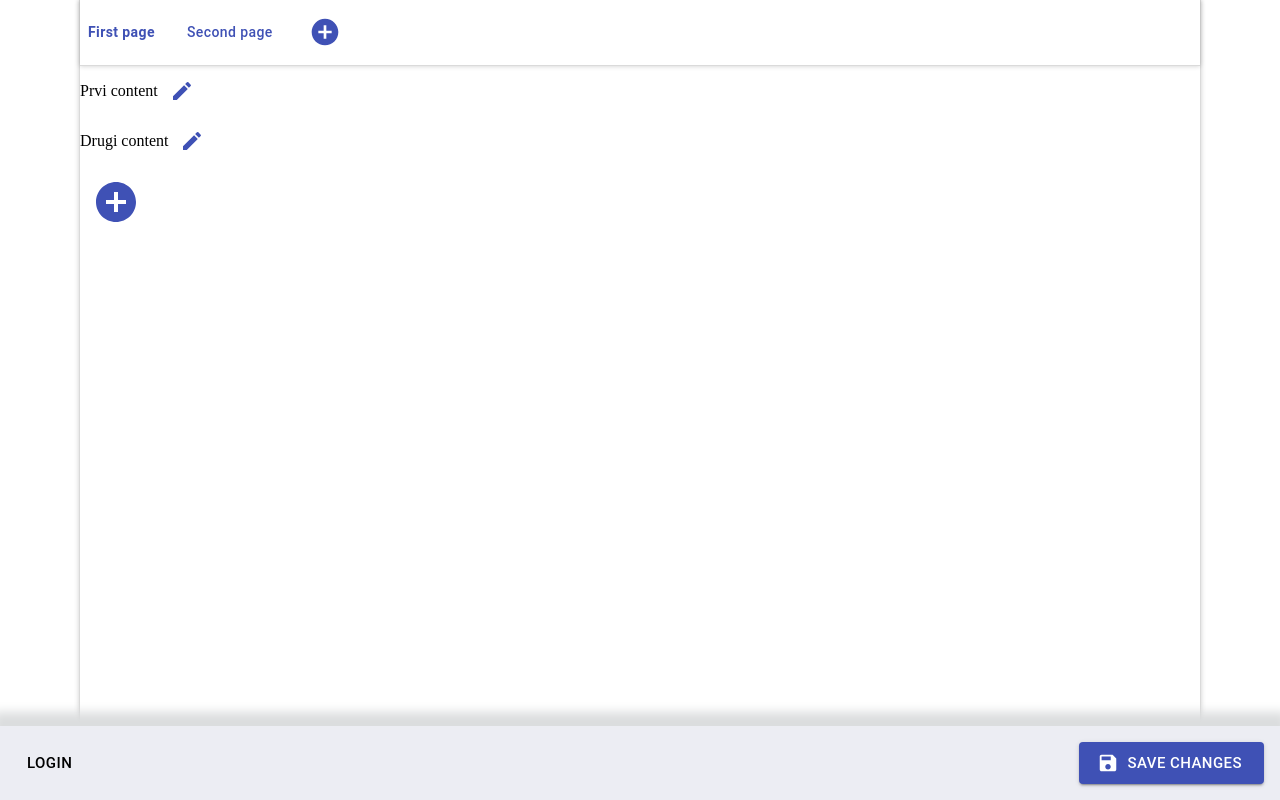
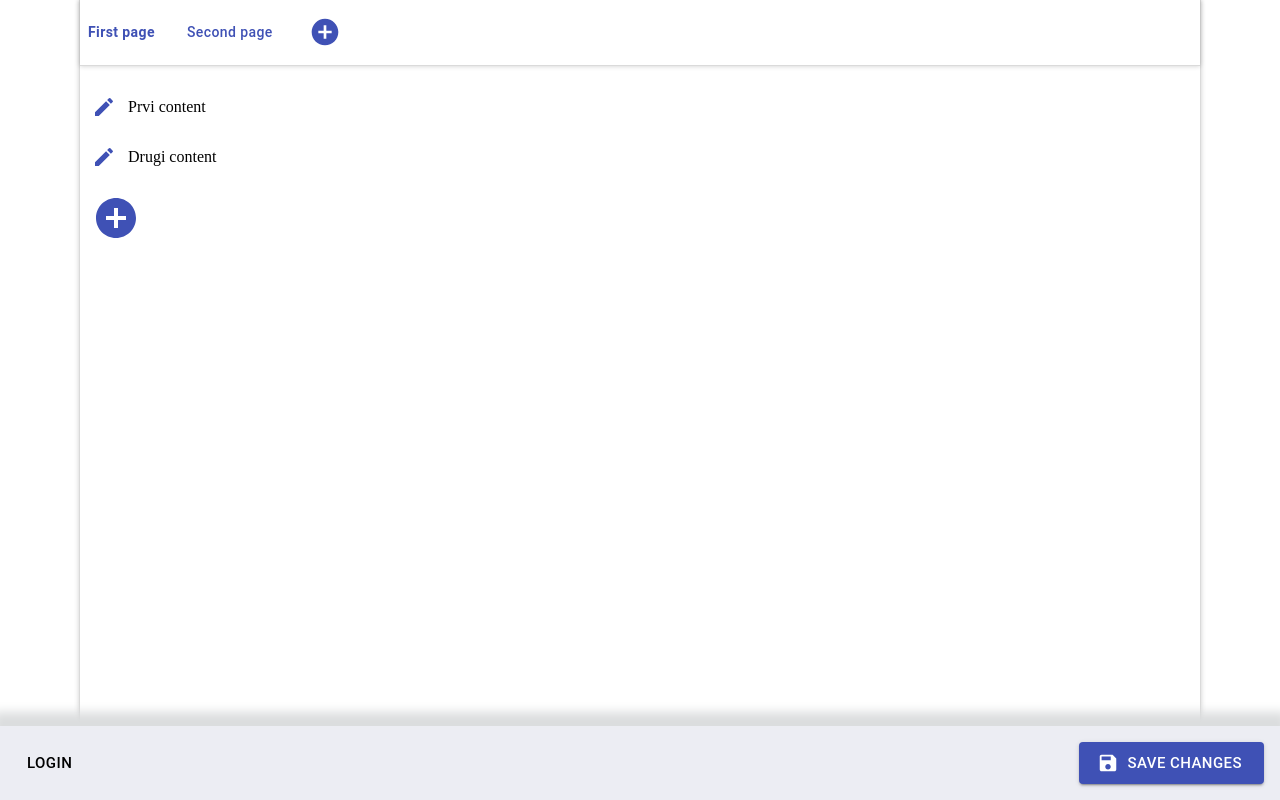
Before and after one commit to BrunoVukasovic/website-builder, a React (Create React App) app in the folder client/: page /edit/new-website in a window 1280 px wide. Built offline with nearby package versions, Linux system fonts and the light colour scheme; the HTML template or start-up script is replaced by a standard one.

Commit message:
Change edit page segment menu position

```diff
--- a/client/src/components/Footer/Footer.tsx
+++ b/client/src/components/Footer/Footer.tsx
@@ -1,5 +1,4 @@
 import React, { useState } from 'react';
-import axios from 'axios';
 
 import Button from '@material-ui/core/Button';
 import SaveIcon from '@material-ui/icons/Save';
--- a/client/src/components/Page/PageConstructor/PageConstructor.tsx
+++ b/client/src/components/Page/PageConstructor/PageConstructor.tsx
@@ -3,6 +3,7 @@ import AddCircleIcon from '@material-ui/icons/AddCircle';
 import EditIcon from '@material-ui/icons/Edit';
 import IconButton from '@material-ui/core/IconButton';
 
+import { useSnackbar } from 'notistack';
 import { useSelector, useDispatch } from 'react-redux';
 
 import Flex from '../../Flex';
@@ -28,6 +29,7 @@ const PageConstructor: React.FC<PageConstructorProps> = ({ page }) => {
   const [addTextSegmentOpen, setAddTextSegmentOpen] = useState<boolean>(false);
   const currentPage = useSelector(selectCurrentPage);
   const dispatch = useDispatch();
+  const { enqueueSnackbar } = useSnackbar();
   const addNewSegmentBtn = document.getElementById('addNewSegment') as HTMLElement | undefined;
 
   useEffect(() => {
@@ -58,6 +60,10 @@ const PageConstructor: React.FC<PageConstructorProps> = ({ page }) => {
       ...currentSegment,
       shouldEdit: true,
     });
+  };
+
+  const handleNotSupportedClick = () => {
+    enqueueSnackbar('This feature is not implemented yet.', { variant: 'error' });
   };
 
   const onOpenMenuClick = (e: React.MouseEvent<HTMLButtonElement, MouseEvent>) => {
@@ -92,11 +98,10 @@ const PageConstructor: React.FC<PageConstructorProps> = ({ page }) => {
 
   if (currentPage) {
     return (
-      <Flex direction="column">
+      <Flex direction="column" className={styles.pageContainer}>
         <Flex direction="column">
           {currentPage.container.map((item) => (
             <Flex key={item.content} alignSelf="flex-start" alignItems="center" className={styles.editableItem}>
-              <Flex className={styles.content} dangerouslySetInnerHTML={{ __html: item.content }} />
               <Flex className={styles.editBtnContainer}>
                 <IconButton
                   id={`${item.position}`}
@@ -108,6 +113,7 @@ const PageConstructor: React.FC<PageConstructorProps> = ({ page }) => {
                   <EditIcon />
                 </IconButton>
               </Flex>
+              <Flex className={styles.content} dangerouslySetInnerHTML={{ __html: item.content }} />
             </Flex>
           ))}
           <Flex id="addNewSegment" className={styles.addPageSegmentWrapper}>
@@ -120,6 +126,7 @@ const PageConstructor: React.FC<PageConstructorProps> = ({ page }) => {
               anchorEl={addNewSegmentBtn}
               onClose={toggleAddSegmentMenuOpen}
               onAddTextClick={handleAddTextClick}
+              onNotSupportedClick={handleNotSupportedClick}
             />
           )}
           {currentSegment.anchorElement && !currentSegment.shouldEdit && (
@@ -127,6 +134,7 @@ const PageConstructor: React.FC<PageConstructorProps> = ({ page }) => {
               anchorEl={currentSegment.anchorElement}
               onClose={removeCurrentSegment}
               onEditClick={handleEditClick}
+              onNotSupportedClick={handleNotSupportedClick}
             />
           )}
           {currentSegment.shouldEdit && (
--- a/client/src/components/Page/PageConstructor/page_constructor.module.scss
+++ b/client/src/components/Page/PageConstructor/page_constructor.module.scss
@@ -1,6 +1,10 @@
-.addPageSegmentWrapper {
-  .addIcon {
-    width: 3rem;
-    height: 3rem;
+.pageContainer {
+  padding: 1rem 1rem 1rem 0;
+
+  .addPageSegmentWrapper {
+    .addIcon {
+      width: 3rem;
+      height: 3rem;
+    }
   }
 }
```
